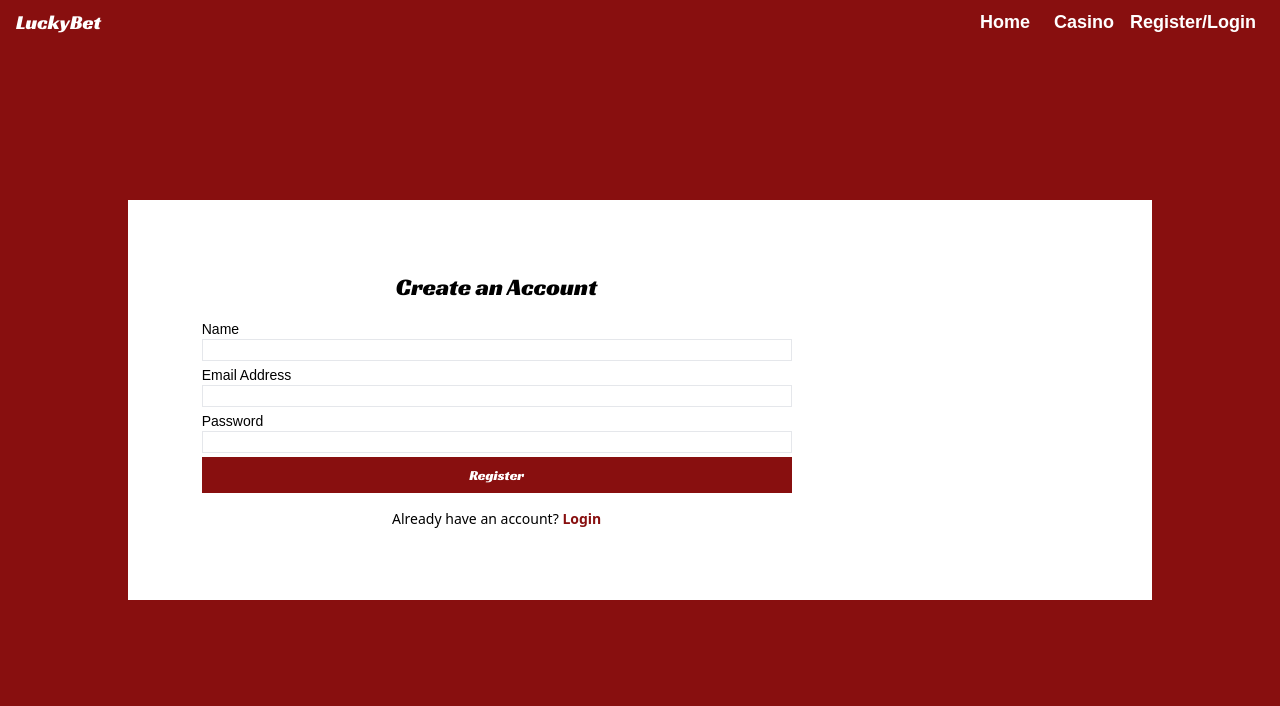
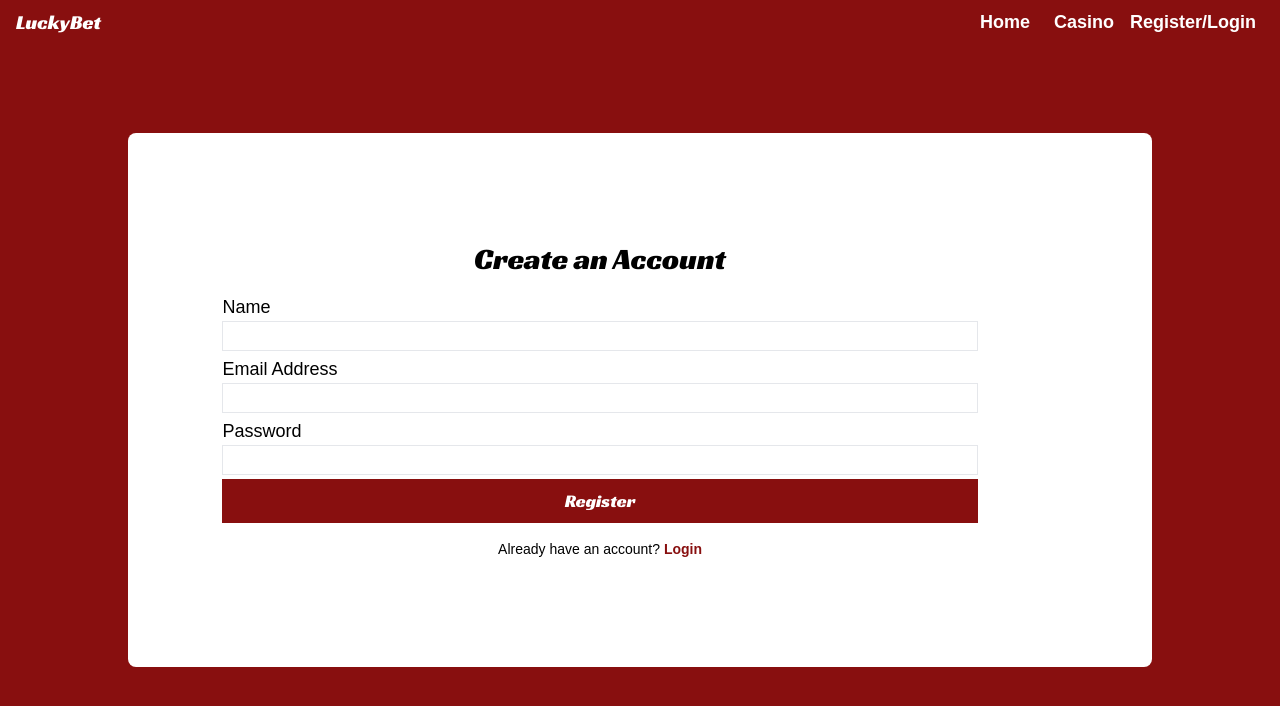
Before and after one commit to tom318267/luckybet, a React (Create React App) app: page /register in a window 1280 px wide. Shown: the top 706 px of the page. Built offline with nearby package versions, Linux system fonts and the light colour scheme; a web font is replaced by a local one.

Commit message:
adjus t form

```diff
--- a/src/components/SignUp.js
+++ b/src/components/SignUp.js
@@ -3,12 +3,12 @@ import React from "react";
 const SignUp = () => {
   return (
     <div className="bg-red flex justify-center items-center w-screen h-screen overflow-hidden">
-      <div className="w-4/5 h-1/2 flex bg-white">
+      <div className="w-4/5 h-2/3 rounded-lg flex bg-white">
         <form className="flex flex-col justify-center items-center">
-          <h2 className="text-2xl text-center font-race mb-4">
+          <h2 className="text-3xl text-center font-race mb-4">
             Create an Account
           </h2>
-          <div className="w-4/5 font-electro text-sm">
+          <div className="w-4/5 font-electro text-lg">
             <label>Name</label>
             <input className="border w-full mb-1" type="text" />
             <label>Email Address</label>
@@ -16,10 +16,10 @@ const SignUp = () => {
             <label>Password</label>
             <input className="border w-full mb-1" type="text" />
           </div>
-          <button className="p-2 bg-red text-sm text-white font-race w-4/5 mb-4">
+          <button className="p-2 bg-red text-lg text-white font-race w-4/5 mb-4">
             Register
           </button>
-          <p className="text-sm">
+          <p className="text-sm font-electro">
             Already have an account? <strong className="text-red">Login</strong>
           </p>
         </form>
```
